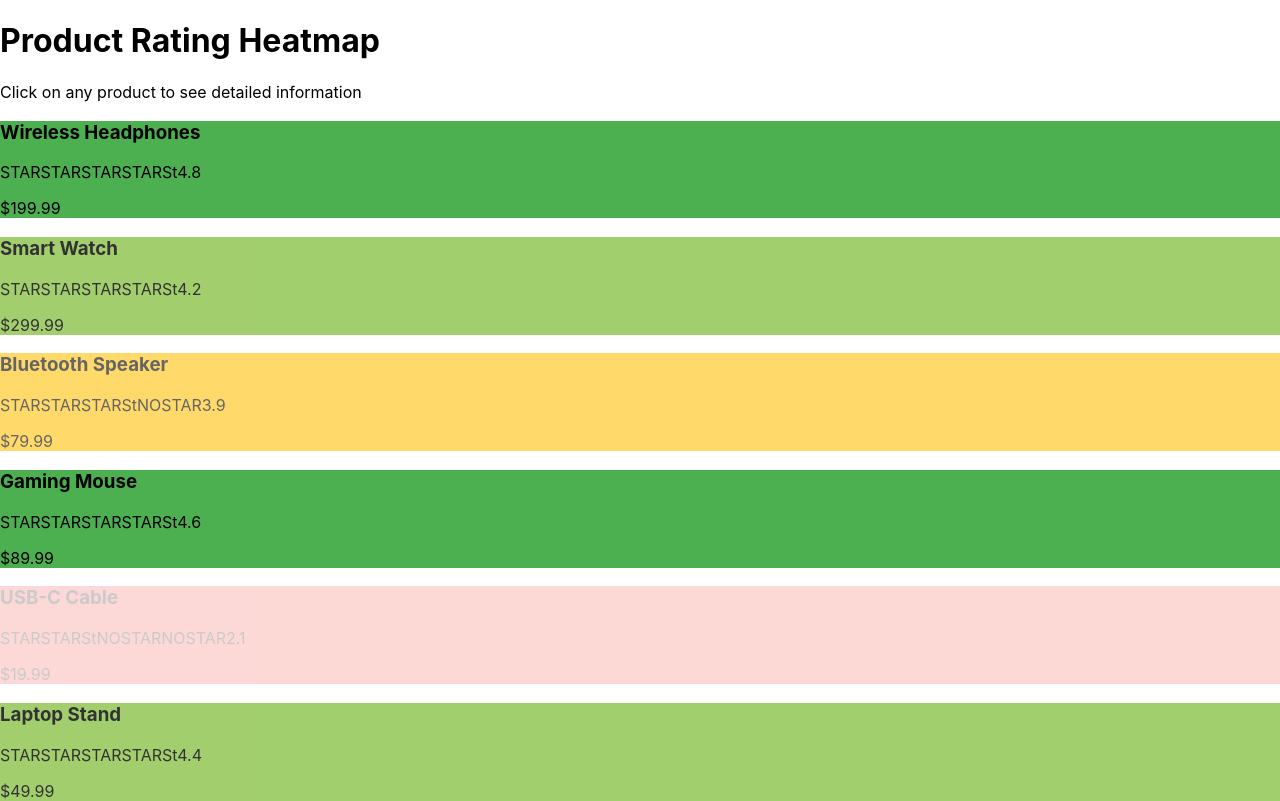
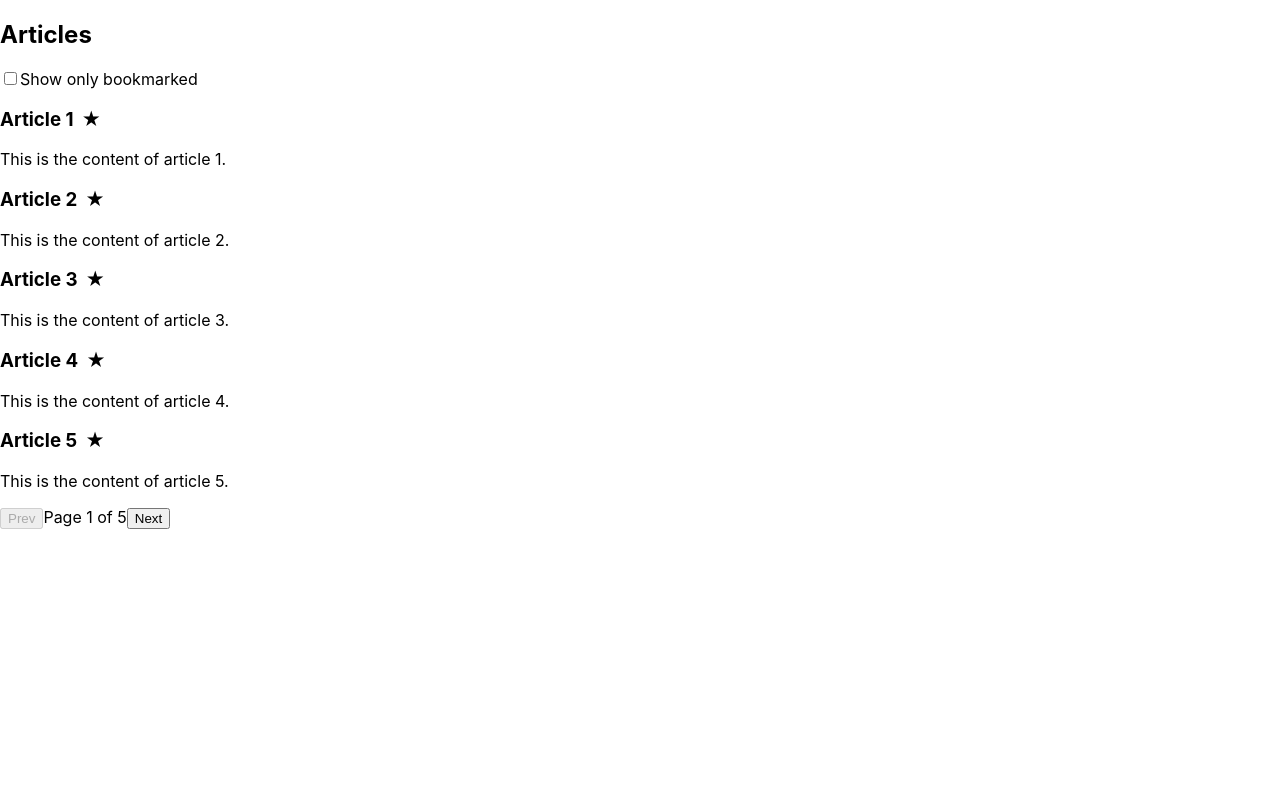
Before and after one commit to AyushiShankar/ReactPractice, a React (Create React App) app: page / in a window 1280 px wide. Shown: the top 801 px of the page. Built offline with nearby package versions, Linux system fonts and the light colour scheme.

Commit message:
PaginatedBookmarkList

```diff
--- a/src/App.js
+++ b/src/App.js
@@ -1,10 +1,7 @@
-import ProductRatingHeatmap from "./components/ProductRatingHeatmap/ProductRatingHeatmap";
+import PaginatedBookmarkList from "./components/PaginatedBookmarkList/PaginatedBookmarkList";
+
 function App() {
-  return (
-    <div className="app-wrapper">
-      <ProductRatingHeatmap />
-    </div>
-  );
+  return <PaginatedBookmarkList />;
 }
 
 export default App;
--- /dev/null
+++ b/src/components/PaginatedBookmarkList/PaginatedBookmarkList.js
@@ -0,0 +1,132 @@
+// PaginatedBookmarkList.js
+import React, { useState } from "react";
+
+const ARTICLES_PER_PAGE = 5;
+
+function generateDummyArticles(count) {
+  const article = [];
+  for (let i = 1; i <= count; i++) {
+    article.push({
+      id: i,
+      content: `This is the content of article ${i}.`,
+      title: `Article ${i}`,
+      bookmarked: false,
+    })
+  }
+  return article;
+}
+export default function PaginatedBookmarkList() {
+  // TODO: State
+  const [articles, setArticles] = useState(generateDummyArticles(23)); // TODO: adjust initial articles if needed
+  const [currentPage, setCurrentPage] = useState(1); // current page of pagination
+  const [showOnlyBookmarked, setShowOnlyBookmarked] = useState(false); // filter flag
+
+  // TODO: Function toggleBookmark(id)
+  function toggleBookmark(id) {
+    setArticles((prev) =>
+      prev.map((article) =>
+        article.id === id
+          ? { ...article, bookmarked: !article.bookmarked }
+          : article
+      )
+    )
+  }
+
+
+  // TODO: Function getFilteredArticles()
+  function getFilteredArticles() {
+    return showOnlyBookmarked
+      ? articles.filter((article) => article.bookmarked)
+      : articles;
+  }
+
+
+
+  // TODO: Calculate total pages
+  const totalPages = Math.ceil(getFilteredArticles().length / ARTICLES_PER_PAGE);
+
+  // TODO: Function getCurrentArticles()
+  function getCurrentArticles() {
+    const filtered = getFilteredArticles();
+    const startIndex = (currentPage - 1) * ARTICLES_PER_PAGE;
+    // TODO: slice filtered array for current page
+    return filtered.slice(startIndex, startIndex + ARTICLES_PER_PAGE);
+  }
+
+  const currentArticles = getCurrentArticles();
+
+  // TODO: Function goToPage(page)
+  function goToPage(page) {
+    // TODO: clamp page between 1 and totalPages
+    const newPage = Math.max(1, Math.min(page, totalPages));
+    setCurrentPage(newPage);
+  }
+
+  return (
+    <div className="paginated-container" data-testid="paginated-container">
+      <div className="header" data-testid="header">
+        <h2>Articles</h2>
+        <label htmlFor="bookmark-filter" data-testid="bookmark-filter-checkbox">
+          <input
+            id="bookmark-filter"
+            type="checkbox"
+
+            checked={showOnlyBookmarked}
+            onChange={() => {
+              setShowOnlyBookmarked(!showOnlyBookmarked);
+              setCurrentPage(1); // reset to first page on filter change
+            }}
+          />
+          Show only bookmarked
+        </label>
+      </div>
+
+      {currentArticles.length === 0 ? (
+        <p data-testid="no-articles-message">No articles to display.</p>
+      ) : (
+        currentArticles.map((article) => (
+          <div
+            key={article.id}
+            className="article-card"
+            data-testid={`article-card-${article.id}`}
+          >
+            <h3>
+              {article.title}
+              <span
+                className={`bookmark ${article.bookmarked ? "active" : ""}`}
+                onClick={() => toggleBookmark(article.id)}
+                data-testid={`bookmark-icon-${article.id}`}
+                role="button"
+                aria-label={`Bookmark toggle for ${article.title}`}
+                style={{ cursor: "pointer", marginLeft: "8px" }}
+              >
+                ★
+              </span>
+            </h3>
+            <p>{article.content}</p>
+          </div>
+        ))
+      )}
+
+      <div className="pagination" data-testid="pagination-controls">
+        <button
+          onClick={() => goToPage(currentPage - 1)}
+          disabled={currentPage === 1}
+          data-testid="prev-button"
+        >
+          Prev
+        </button>
+        <span data-testid="page-info">
+          Page {currentPage} of {totalPages || 1}
+        </span>
+        <button
+          onClick={() => goToPage(currentPage + 1)}
+          disabled={currentPage === totalPages}
+          data-testid="next-button"
+        >
+          Next
+        </button>
+      </div>
+    </div>
+  );
+}
```
